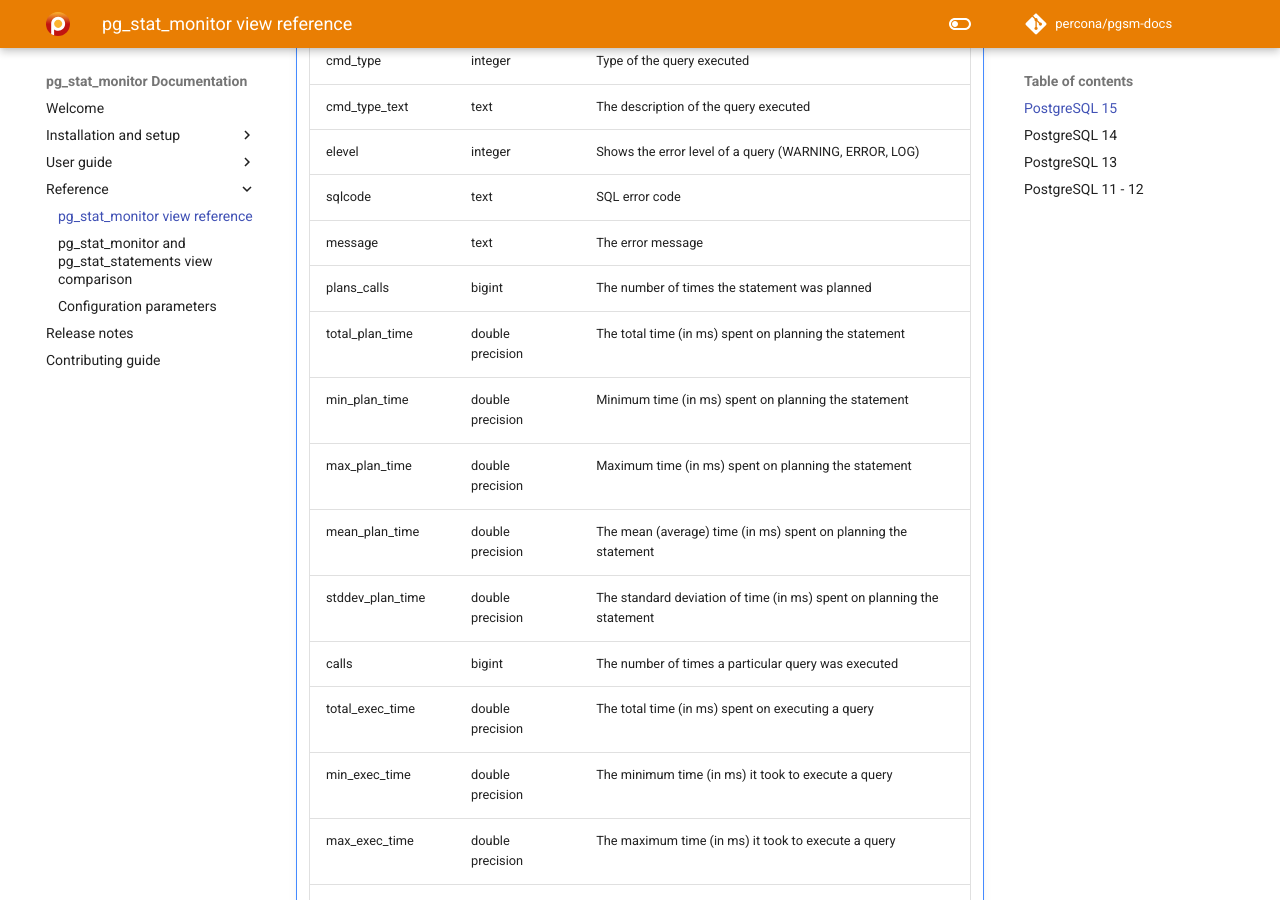
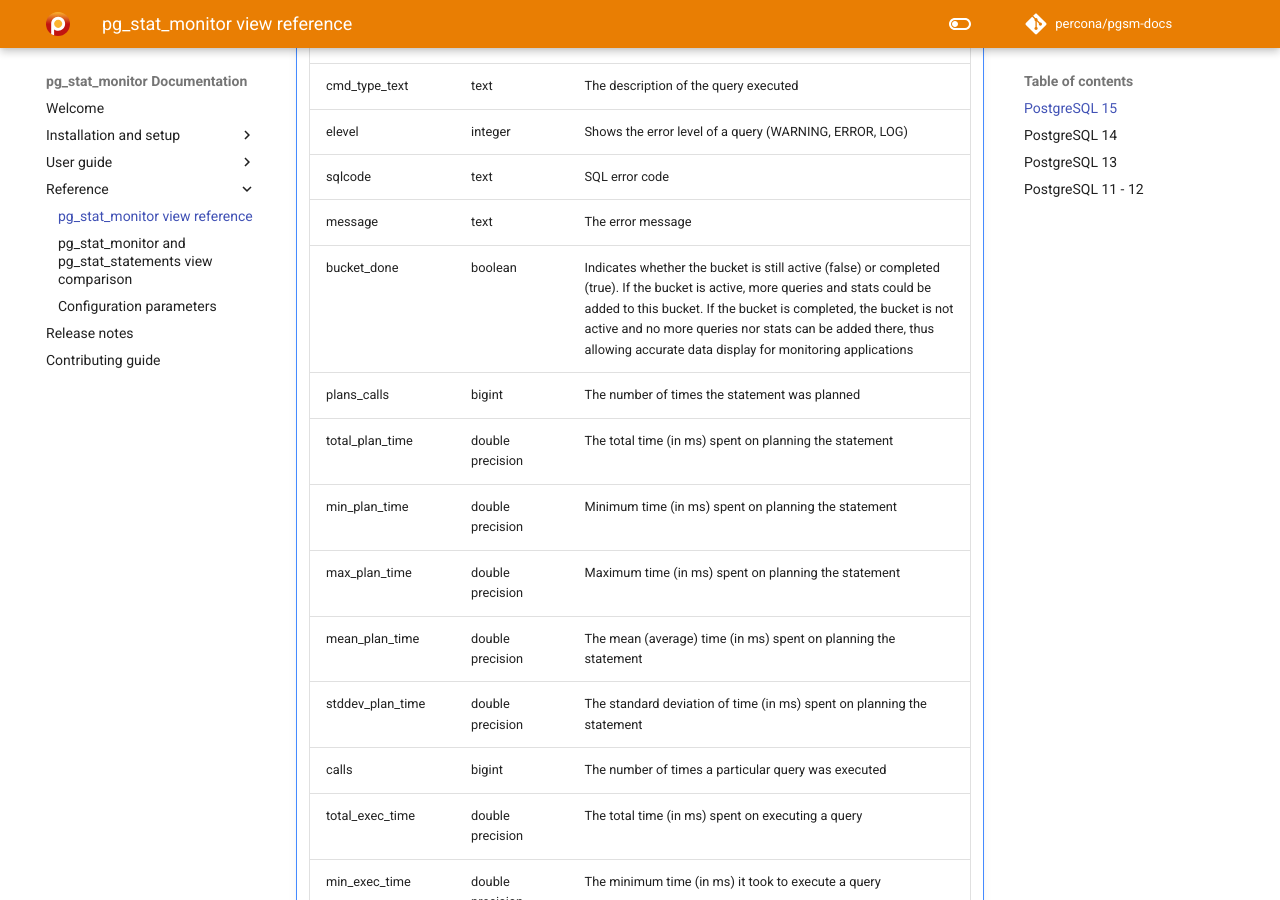
Before and after one commit to percona/pgsm-docs, an MkDocs documentation site: the page built from docs/reference.md, in a window 1280 px wide and 900 px high, scrolled down 1348 px. Built offline with MkDocs 1.6.1 and Material for MkDocs 9.7.7, drawn with Linux system fonts in a browser that asks for light colours; nearby versions of some CDN libraries; comment, search, counter and statistics services are not loaded; the version menu is left out.

Commit message:
PG-310 Added a new bucket_done column to reference

```diff
--- a/docs/reference.md
+++ b/docs/reference.md
@@ -36,6 +36,7 @@ The following table describes the `pg_stat_monitor` view for PostgreSQL 15 and h
      elevel             | integer                    | Shows the error level of a query (WARNING, ERROR, LOG)
      sqlcode            | text                       | SQL error code
      message            | text                       | The error message
+     bucket_done        | boolean                    | Indicates whether the bucket is still active (false) or completed (true). If the bucket is active, more queries and stats could be added to this bucket. If the bucket is completed, the bucket is not active and no more queries nor stats can be added there, thus allowing accurate data display for monitoring applications
      plans_calls        | bigint                     | The number of times the statement was planned
      total_plan_time    | double precision           | The total time (in ms) spent on planning the statement
      min_plan_time      | double precision           | Minimum time (in ms) spent on planning the statement
@@ -98,6 +99,7 @@ The following is the view for PostgreSQL 14
     elevel             | integer                    | Shows the error level of a query (WARNING, ERROR, LOG)
     sqlcode            | text                       | SQL error code
     message            | text                       | The error message
+    bucket_done        | boolean                    | Indicates whether the bucket is still active (false) or completed (true). If the bucket is active, more queries and stats could be added to this bucket. If the bucket is completed, the bucket is not active and no more queries nor stats can be added there, thus allowing accurate data display for monitoring applications
     plans_calls        | bigint                     | The number of times the statement was planned
     total_plan_time    | double precision           | The total time (in ms) spent on planning the statement
     min_plan_time      | double precision           | Minimum time (in ms) spent on planning the statement
@@ -167,6 +169,7 @@ The following is the view for PostgreSQL 13
     | mean_exec_time      | double precision | The mean (average) time (in ms) it took to execute a query
     | stddev_exec_time    | double precision | The standard deviation of time (in ms) spent on executing a query
     | rows_retrieved      | bigint           | The number of rows retrieved when executing a query
+    | bucket_done        | boolean                    | Indicates whether the bucket is still active (false) or completed (true). If the bucket is active, more queries and stats could be added to this bucket. If the bucket is completed, the bucket is not active and no more queries nor stats can be added there, thus allowing accurate data display for monitoring applications
     | plans_calls         | bigint           | The number of times the statement was planned
     | total_plan_time     | double precision | The total time (in ms) spent on planning the statement
     | min_plan_time       | double precision | Minimum time (in ms) spent on planning the statement
@@ -222,6 +225,7 @@ The following is the view for PostgreSQL 11 and 12:
     |elevel             | integer                    | Shows the error level of a query (WARNING, ERROR, LOG)|
     |sqlcode            | text                    | SQL error code
     |message            | text                       | The error message
+    |bucket_done        | boolean                    | Indicates whether the bucket is still active (false) or completed (true). If the bucket is active, more queries and stats could be added to this bucket. If the bucket is completed, the bucket is not active and no more queries nor stats can be added there, thus allowing accurate data display for monitoring applications
     |calls              | bigint                     | The number of times a particular query was executed|
     |total_time    | double precision           | The total time (in ms) spent on the statement
     |min_time      | double precision           | Minimum time (in ms) spent on the statement
--- a/requirements-doc.txt
+++ b/requirements-doc.txt
@@ -2,7 +2,7 @@ mkdocs
 mkdocs-macros-plugin
 mkdocs-exclude
 markdown-include
-mkdocs-material
+mkdocs-material == 8.*
 mkdocs-with-pdf
 mkdocs-git-revision-date-plugin
 mkdocs-material-extensions
```
